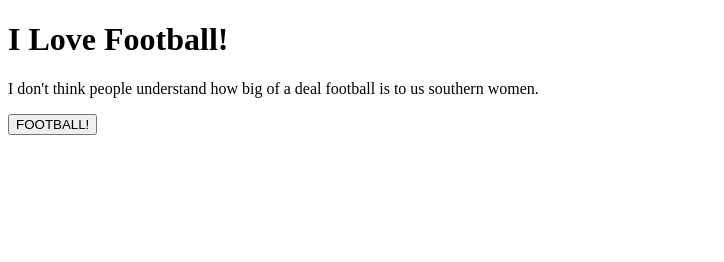
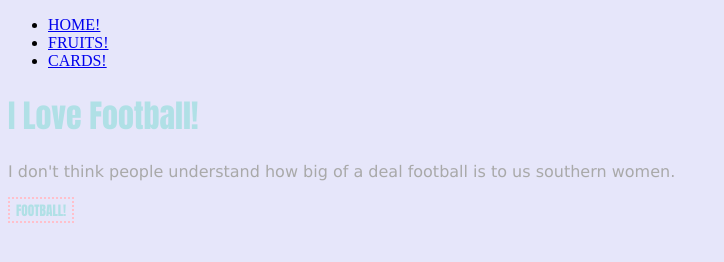
Before and after one commit to programraivyn/week-5-day-1-js-may-2024, a plain HTML site: page favesports.html in a window 1280 px wide. Shown: the whole page, without its empty margins (0-724 px from the left). Drawn offline with Linux system fonts and the light colour scheme.

Commit message:
completed day 5

```diff
--- a/favesports.html
+++ b/favesports.html
@@ -2,13 +2,25 @@
 <html>
 
 <head>
-  <meta charset="utf-8">
-  <meta name="viewport" content="width=device-width">
   <title>My Fave Sports</title>
   <link href="style.css" rel="stylesheet" type="text/css" />
 </head>
 
 <body>
+  <nav>
+    <ul>
+      <li>
+        <a href="index.html">HOME!</a>
+      </li>
+      <li>
+        <a href="favefruits.html">FRUITS!</a>
+      </li>
+      <li>
+
+        <a href="favecardgames.html">CARDS!</a>
+      </li>
+    </ul>
+  </nav>
 
   <h1 id="myFSHeader">I Love Football!</h1>
   <p id="myFSPara">I don't think people understand how big of a deal football is to us southern women.</p>
--- /dev/null
+++ b/style.css
@@ -0,0 +1,22 @@
+body {
+    background-color: lavender;
+}
+
+h1 {
+    color: powderblue;
+    font-weight: bolder;
+    font-family: Impact, Haettenschweiler, 'Arial Narrow Bold', sans-serif;
+}
+
+p {
+    color: darkgrey;
+    font-family: Verdana, Geneva, Tahoma, sans-serif;
+}
+
+button {
+    color: powderblue;
+    border: 2px dotted pink;
+    background-color: transparent;
+    font-weight: bolder;
+    font-family: Impact;
+}
```
Also changed, not shown: favecardgames.html (added, +31 -0 lines), favecardgames.js (added, +7 -0 lines), favefruits.html (added, +28 -0 lines), favefruits.js (added, +7 -0 lines), index.html (+1 -3 lines), 1 other file.
